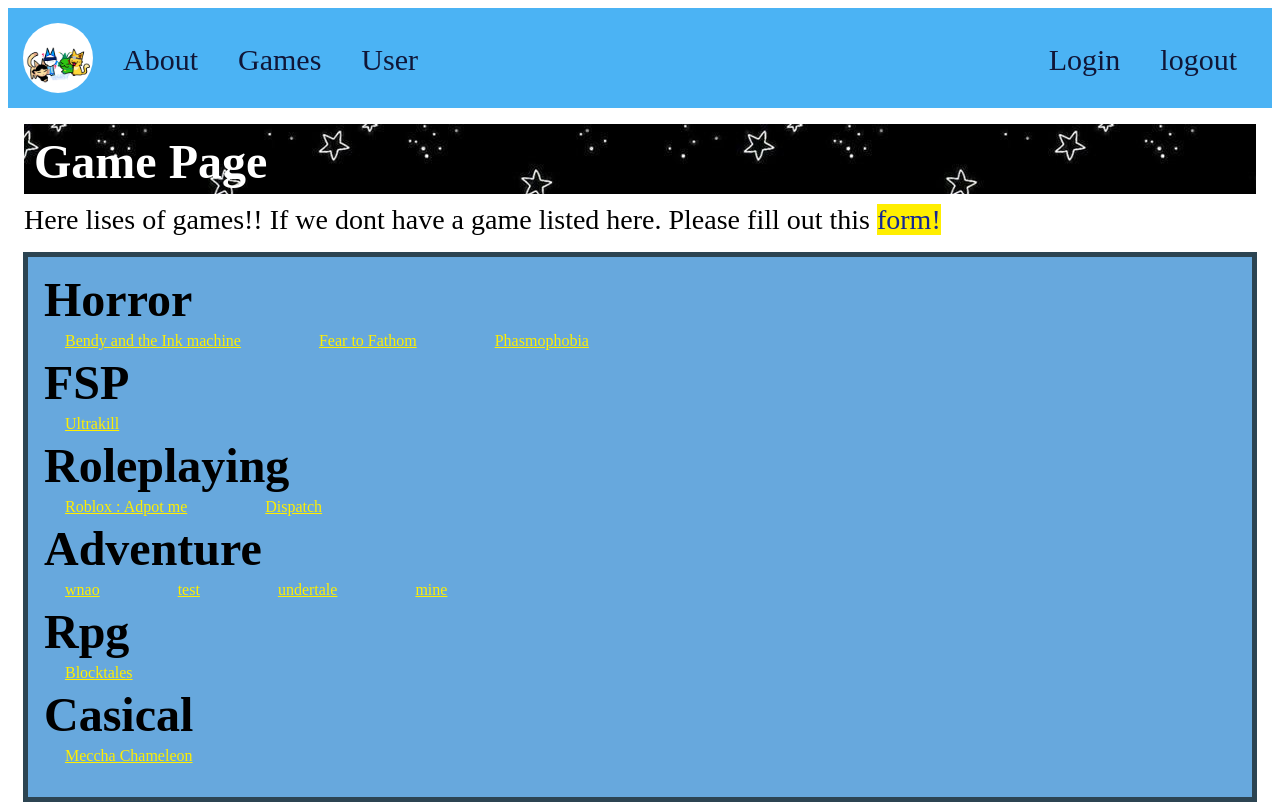
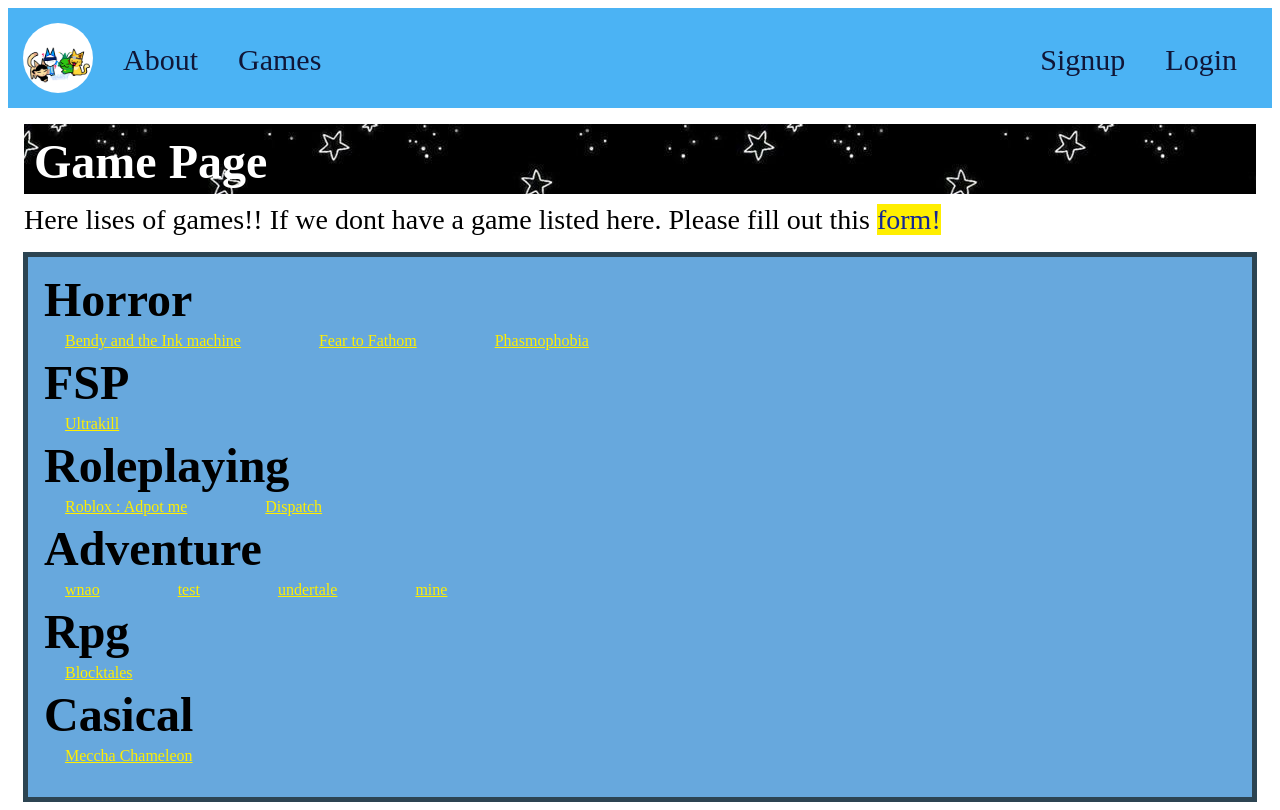
Before and after one commit to I-F0RG0T/Searching-for-a-repo-that-doesn-t-exist, a Flask app: page /Game in a window 1280 px wide. Run offline with Flask 3, Linux system fonts and the light colour scheme; data comes from the database, SQL or seed files in the repository.

Commit message:
session is fix! Fix up the game infomantion pls!

```diff
--- a/app.py
+++ b/app.py
@@ -64,10 +64,9 @@ def Login():
 
         #v i think this is wrong!!
         if User:
-            if check_password_hash(User[0], Password):
-                print("hello")
-                print(User)
-                session['User']['Password'] = User
+            #check the has and the password and see if it macth. It only works with thr hash one thought becasue the first user osnt hasrh and is working becasue of teh hasrd.
+            if check_password_hash(User[1], Password):
+                session['User'] = User
                 flash('You are sign in!')
                 return redirect("/")
             else:
@@ -81,7 +80,6 @@ def Login():
 
 @app.route('/logout')
 def logout():
-    #everyone thinks this is wrong. Pls like
     #just clear the username from the session and redirect back to the home page
     session['User'] = None
     flash("You have log out!")
--- a/templates/nav.html
+++ b/templates/nav.html
@@ -1,7 +1,22 @@
 
 <nav class="navbar">
     <img src="{{ url_for('static', filename= 'test-1-2.jpg') }}" alt="Epik Lago">
-    {% if not session['user'] %}
+    {% if not session.User %}
+        <div>
+            <ul>
+                <li><a class="nav-left" href="/">About</a></li>
+                <li><a class="nav-left" href="/Game">Games</a></li>
+            </ul>
+        </div>
+        <div>
+            <ul>
+                <li><a class="nav-right" href="/Login">Login</a></li>
+                <li><a class="nav-right" href="/signup">Signup</a></li>
+            </ul>
+        </div>
+
+    {% else %}
+
         <div>
             <ul>
                 <li><a class="nav-left" href="/">About</a></li>
@@ -13,7 +28,6 @@
             <ul>
                 <li><a class="nav-right" href="/logout">logout</a></li>
                 <li><a class="nav-right" href="/Login">Login</a></li>
-    {% else %}
                 <li><a class="nav-right" href="/signup">Signup</a></li>
             </ul>
         </div>
```
